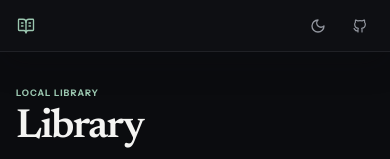
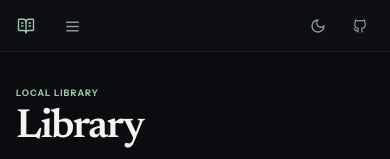
Before and after one commit to NeoVand/voicebook, a SvelteKit app: page / in a window 390 px wide. Shown: the top 159 px of the page. Built offline with nearby package versions, Linux system fonts and the light colour scheme.

Commit message:
Restore mobile navigation at phone widths

```diff
--- a/src/routes/layout.css
+++ b/src/routes/layout.css
@@ -1163,7 +1163,7 @@ textarea {
 		display: block;
 	}
 
-	.mobile-nav-toggle {
+	.mobile-nav-toggle.icon-button {
 		position: absolute;
 		top: 6px;
 		left: var(--sidebar-collapsed-width);
```
